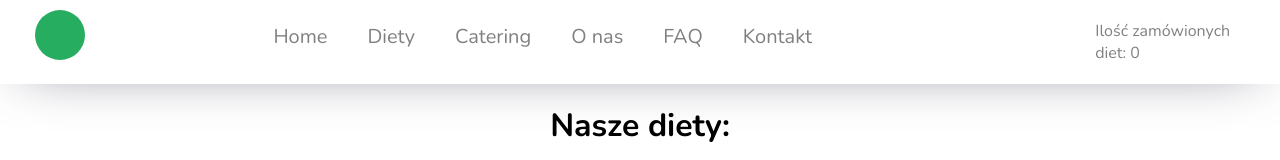
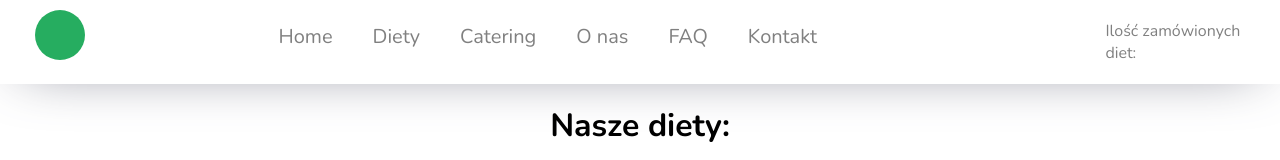
Before and after one commit to lobarzanek/vue-catering-web, a Vue app: page /diet in a window 1280 px wide. Shown: the top 160 px of the page. Built offline with nearby package versions, Linux system fonts and the light colour scheme; data requests are answered from the project's data file.

Commit message:
Update counter

```diff
--- a/src/stores/counter.js
+++ b/src/stores/counter.js
@@ -1,18 +1,36 @@
-import { ref, computed } from "vue";
+import { ref, reactive } from "vue";
 import { defineStore } from "pinia";
 
 export const useCounterStore = defineStore("counter", () => {
-  const count = ref(0);
-  const tab = ref([]);
-  const cartData = ref([]);
+  const storeCounter = reactive({ count: ref(0), price: ref(0) }); //summary
+  const cartDict = ref({}); //sum
+  const cartData = ref([]); //sum
 
-  const cart = computed(() => tab._rawValue);
-  function increment(id) {
-    count.value++;
-    tab._rawValue.push(id);
+  function addToCart(item) {
+    if (item.id in cartDict.value) {
+      cartDict.value[item.id] += 1;
+    } else {
+      cartDict.value[item.id] = 1;
+      cartData.value.push(item);
+    }
+    storeCounter.price += item.price;
+    storeCounter.count++;
   }
-  function decrement(id) {
-    count.value--;
+
+  function deleteFromCart(item) {
+    if (item.id in cartDict.value && cartDict.value[item.id] > 0) {
+      cartDict.value[item.id] -= 1;
+      storeCounter.price -= item.price;
+      storeCounter.count--;
+    } else {
+      return;
+    }
   }
-  return { count, increment, length, cart, cartData };
+  return {
+    storeCounter,
+    cartDict,
+    cartData,
+    addToCart,
+    deleteFromCart,
+  };
 });
```
